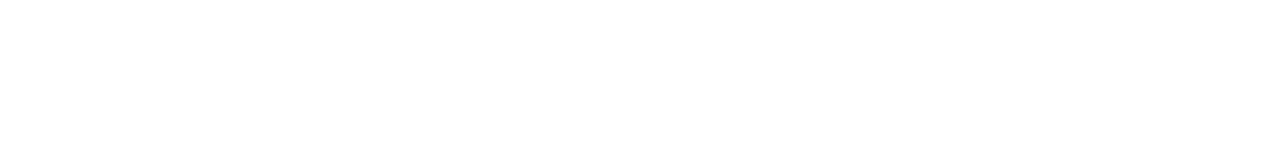
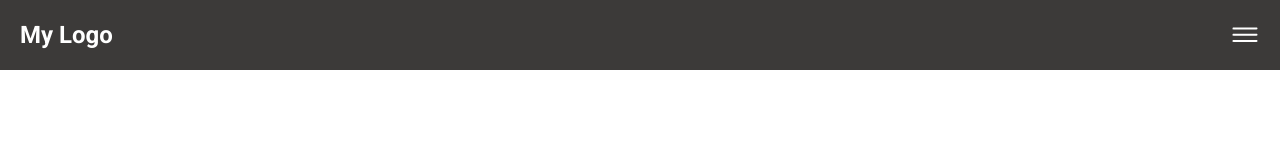
Before and after one commit to jacobrees/Microverse-Portfolio, a plain HTML site: page index.html in a window 1280 px wide. Drawn offline with Linux system fonts and the light colour scheme.

Commit message:
Create basic navbar, add google fonts to project

```diff
--- a/index.html
+++ b/index.html
@@ -1,12 +1,27 @@
 <html lang="en">
-<head>
-    <meta charset="UTF-8">
-    <meta http-equiv="X-UA-Compatible" content="IE=edge">
-    <meta name="viewport" content="width=device-width, initial-scale=1.0">
-    <link rel="stylesheet" href="styles.css">
+  <head>
+    <meta charset="UTF-8" />
+    <meta http-equiv="X-UA-Compatible" content="IE=edge" />
+    <meta name="viewport" content="width=device-width, initial-scale=1.0" />
+    <link rel="preconnect" href="https://fonts.googleapis.com" />
+    <link rel="preconnect" href="https://fonts.gstatic.com" crossorigin />
+    <link
+      href="https://fonts.googleapis.com/css2?family=Crete+Round&family=Poppins&family=Roboto:wght@700&display=swap"
+      rel="stylesheet"
+    />
+    <link rel="stylesheet" href="styles.css" />
     <title>Microverse Portfolio</title>
-</head>
-<body>
-
-</body>
+  </head>
+  <body>
+    <nav class="navbar">
+      <h2 class="navbar-logo">My Logo</h2>
+      <div class="nav-links">
+        <img
+          class="hamburger-menu"
+          src="imgs/hamburger.svg"
+          alt="Hamburger Menu"
+        />
+      </div>
+    </nav>
+  </body>
 </html>
--- a/styles.css
+++ b/styles.css
@@ -1,4 +1,26 @@
+* {
+    margin: 0;
+    padding: 0;
+    box-sizing: border-box;
+}
 
+.navbar {
+    display: flex;
+    justify-content: space-between;
+    align-items: center;
+    background-color: #3C3A39;
+    padding: 20px;
+}
+
+.navbar-logo {
+    color: white;
+    font-family: 'Roboto', sans-serif;
+}
+
+.hamburger-menu {
+    width: 30px;
+    filter: invert(100%);
+}
 
 @media only screen and (min-width: 768px) {
 }
```
Also changed, not shown: imgs/hamburger.svg (added).
